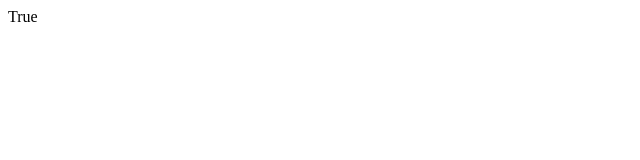
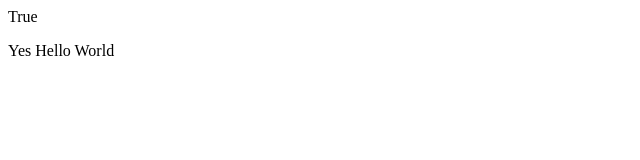
Before and after one commit to Reivu/Simple-Creative, a plain HTML site: page index.html in a window 1280 px wide. Shown: the whole page, without its empty margins (0-640 px from the left). Drawn offline with Linux system fonts and the light colour scheme.

Commit message:
add world at master

```diff
--- a/index.html
+++ b/index.html
@@ -1 +1,2 @@
 <div>True</div>
+<p>Yes Hello World</p>
```
